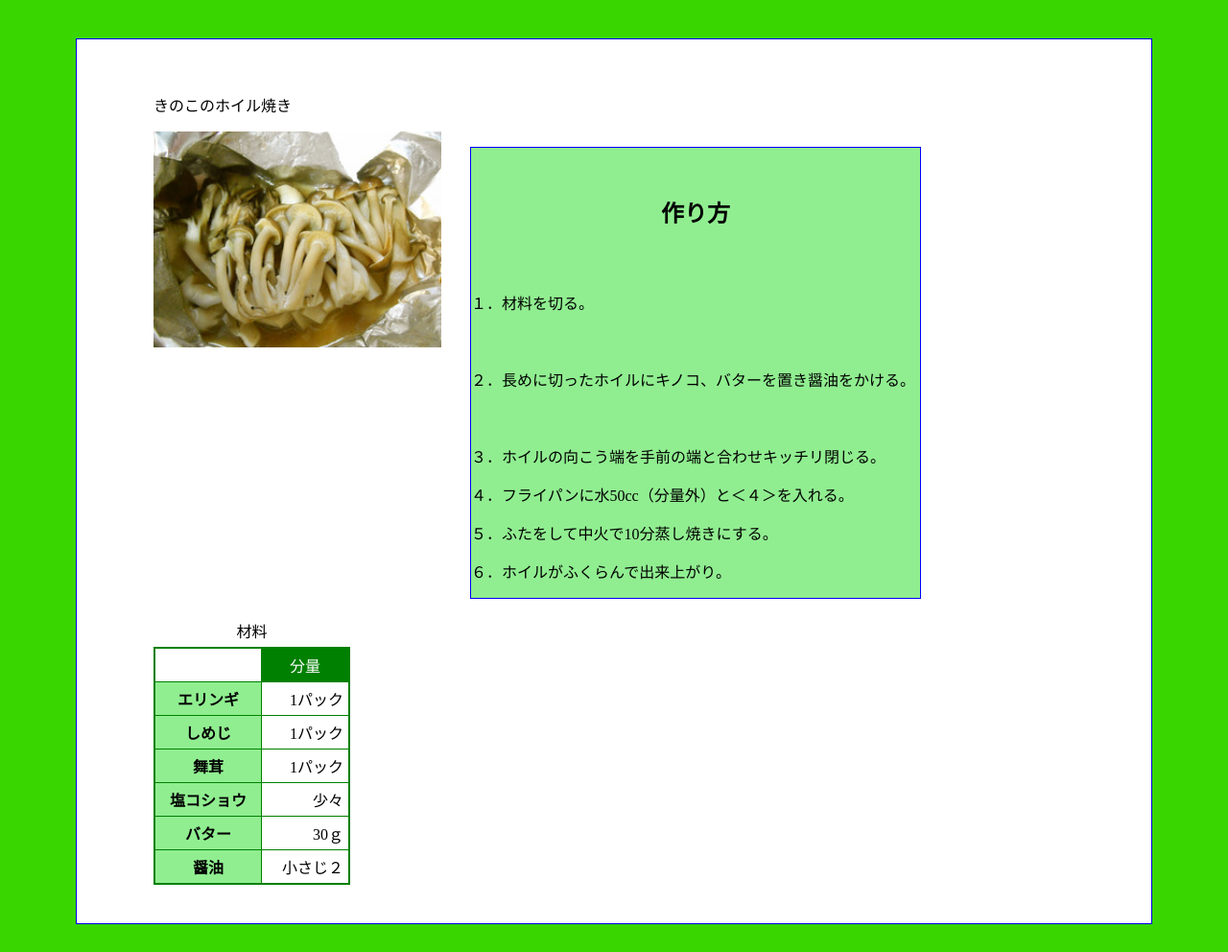
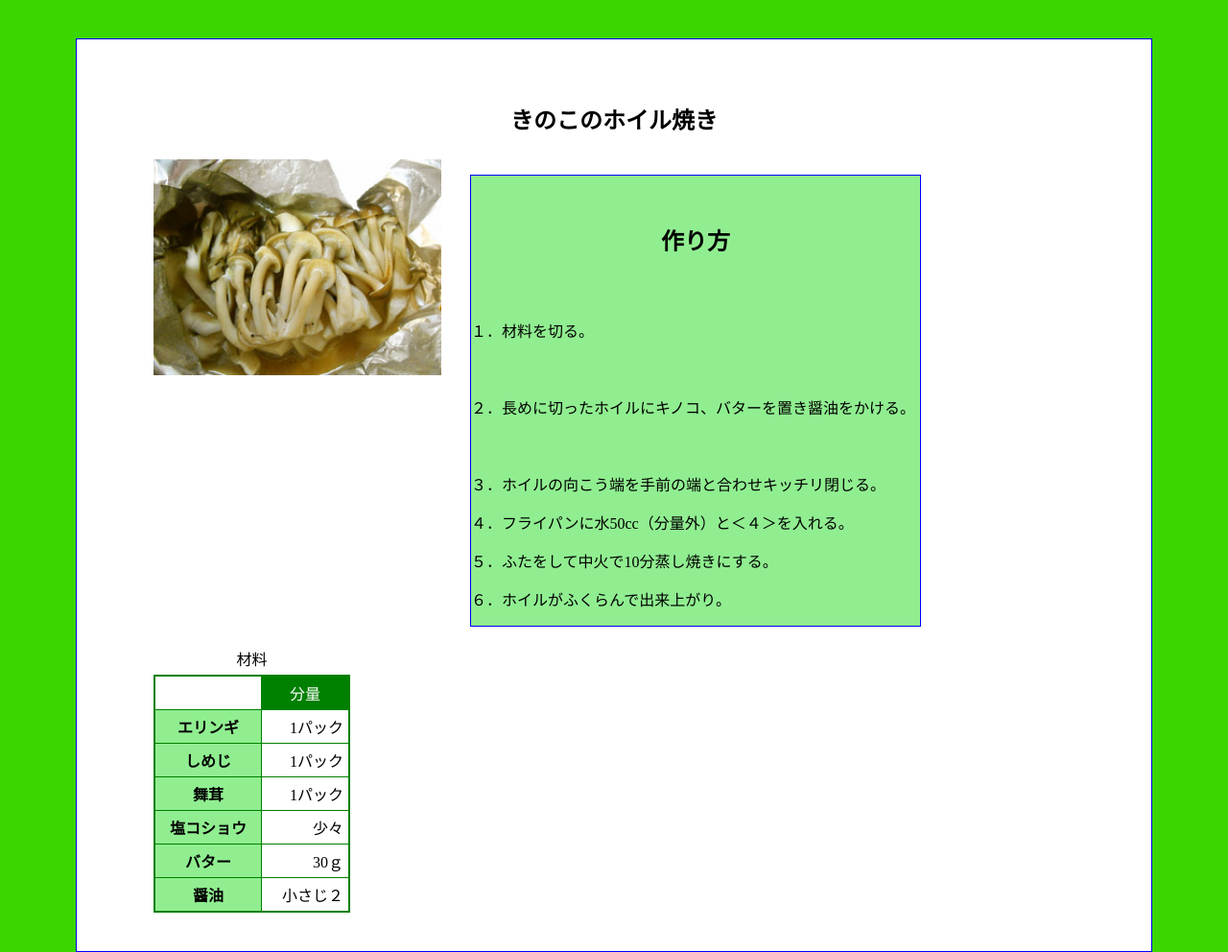
Before and after one commit to g1627081/web1, a plain HTML site: page index.html in a window 1280 px wide. Shown: the whole page at 96% size. Drawn offline with Linux system fonts and the light colour scheme.

Commit message:
Update index.html

```diff
--- a/index.html
+++ b/index.html
@@ -7,7 +7,7 @@
 </head>
   <body>
    <article id="main">
-      <p>きのこのホイル焼き</p>
+      <h1>きのこのホイル焼き</h1>
       <section class="kinoko_picture">
        <img src="./img/kinoko.jpg" alt="きのこのホイル焼き"width=300 class="photo">
          <dl class="explanation">
```
